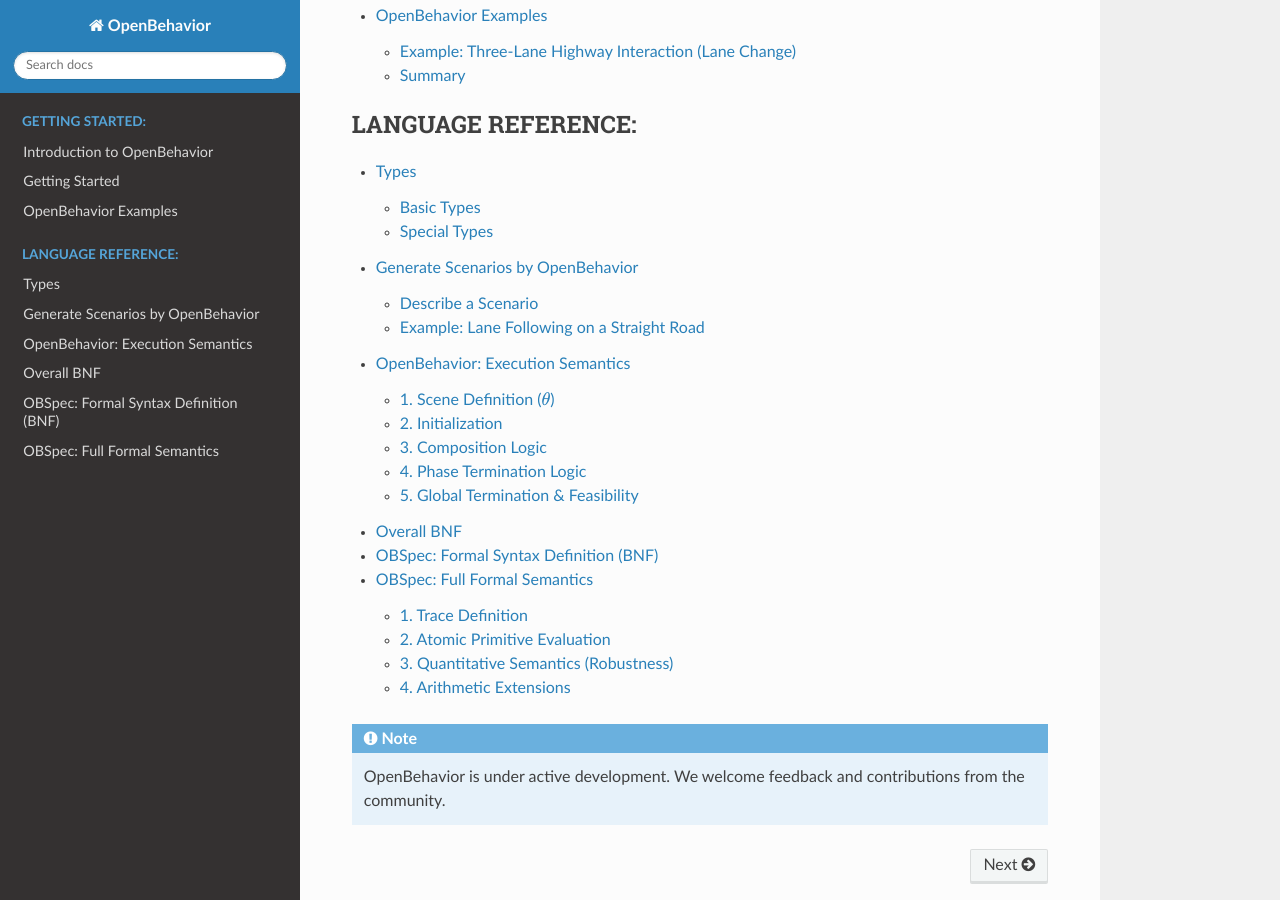
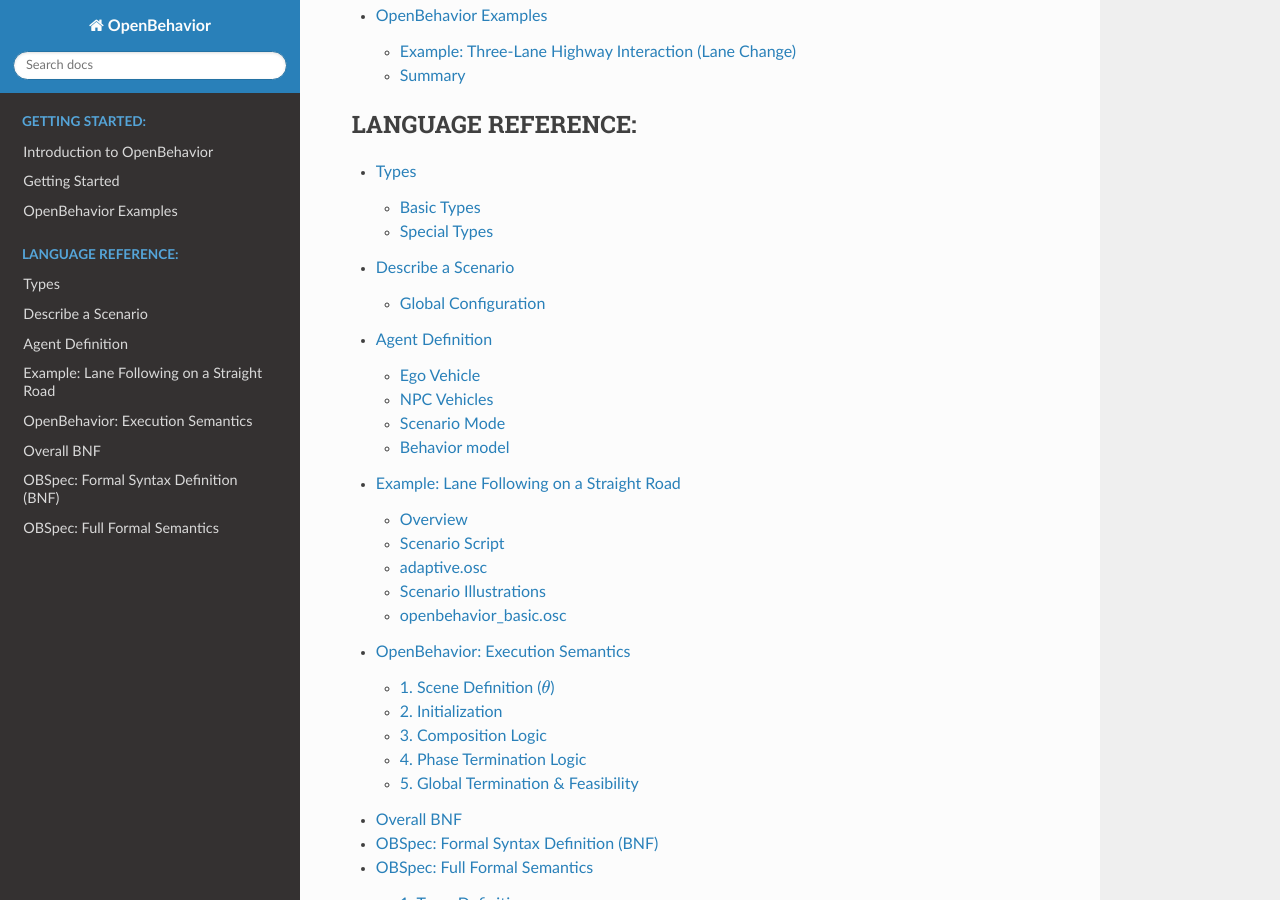
Before and after one commit to Sunshinesheep/OpenBehavior-doc, a Sphinx documentation site: the page built from docs/source/index.rst, in a window 1280 px wide and 900 px high, scrolled down 1426 px. Built offline with Sphinx 7.4.7 and the Read the Docs theme 3.1.0, drawn with Linux system fonts in a browser that asks for light colours; some of the changed lines change nothing that is shown.

Commit message:
Update generate_scenarios_by_openbehavior.md

````diff
--- a/docs/source/generate_scenarios_by_openbehavior.md
+++ b/docs/source/generate_scenarios_by_openbehavior.md
@@ -1,42 +1,72 @@
-# Generate Scenarios by OpenBehavior
-
 ## Describe a Scenario
 
-In our design, a scenario is composed of six elements: **EgoVehicle** **NPCVehicles** **map** **scenario mode**
+In OpenBehavior, a scenario is organized into three core components:
 
- **environment**  **behavior model** .We are going to explore it in this part.
+- **Global Configuration**
+- **Agent Definition**
+- **Orchestration**
 
-### Ego Vehicle
+This separation cleanly decouples environment specification, agent modeling, and execution control, enabling modular and reusable scenario construction.
 
-**Ego Vehicle**: The ego vehicle is the autonomous vehicle targeted for testing.
+---
 
-Related Examples:
+### Global Configuration
+
+Global configuration defines the static and environmental context of a scenario, including the map and environmental conditions.
+
+#### Map
+
+The map specifies the driving environment where the scenario takes place.
+
+Related example:
+
+```
+path: Path
+path.set_map("Town04")
+```
+
+---
+
+#### Environment
+
+The environment defines dynamic conditions such as weather and visibility.
+
+Related example:
+
+```
+environment: Environment
+environment.clouds(8)
+environment.air(80)
+environment.rain(20mmph)
+environment.wind(40mps)
+environment.fog(5m)
+```
+
+
+---
+
+## Agent Definition
+
+Agent definition describes all traffic participants in the scenario, including the ego vehicle and NPC vehicles.
+
+#### Ego Vehicle
+
+The ego vehicle is the autonomous system under test.
+
+Related example:
 
 ```
 ego_vehicle: Model3
 ```
 
-### NPC Vehicles
+#### NPC Vehicles
 
-**NPC Vehicles**: Scenes can be populated with NPC vehicles
+NPC vehicles represent surrounding traffic participants that interact with the ego vehicle.
 
-Related Examples:
+Related example:
 
 ```
 npc1: Rubicon
-```
-
-### Map
-
-**map**: Just specify the name of the loaded map.
-
-
-
-Related Examples:
-
-```
-path: Path
-path.set_map("Town04")
 ```
 
 ### Scenario Mode
@@ -48,21 +78,6 @@
 ```
 adaptive_targets: list of string = [npc4]
 user_adaptive_npc_bm : string = adapt_npc_bm.adapt(scenario_mode: "openbehavior_s1")
-```
-
-### Environment
-
-**Environment**:
-
-Related Examples:
-
-```
-environment: Environment
-environment.clouds(8)
-environment.air(80)
-environment.rain(20mmph)
-environment.wind(40mps)
-environment.fog(5m)
 ```
 
 ### Behavior model
@@ -165,7 +180,7 @@
 ##### 1. Scenario Mode Mapping
 The `adapt` function acts as a **Behavioral Switchboard**. By passing a `scenario_mode` string (e.g., `"adversarial"`, `"natural"`, or `"diverse"`), the framework automatically resolves the complex internal configurations for all targeted agents.
 
-##### 2. Non-deterministic Selection (`choose`)
+##### 2. Behavior-Models Selection (`choose`)
 
 In modes like `openbehavior_s1` and `openbehavior_s4`, we use the **`choose` keyword**. This is a powerful feature for **Fuzzing and Diversity Testing**:
 * It allows the user to provide multiple valid "options" for a single intent.
````
